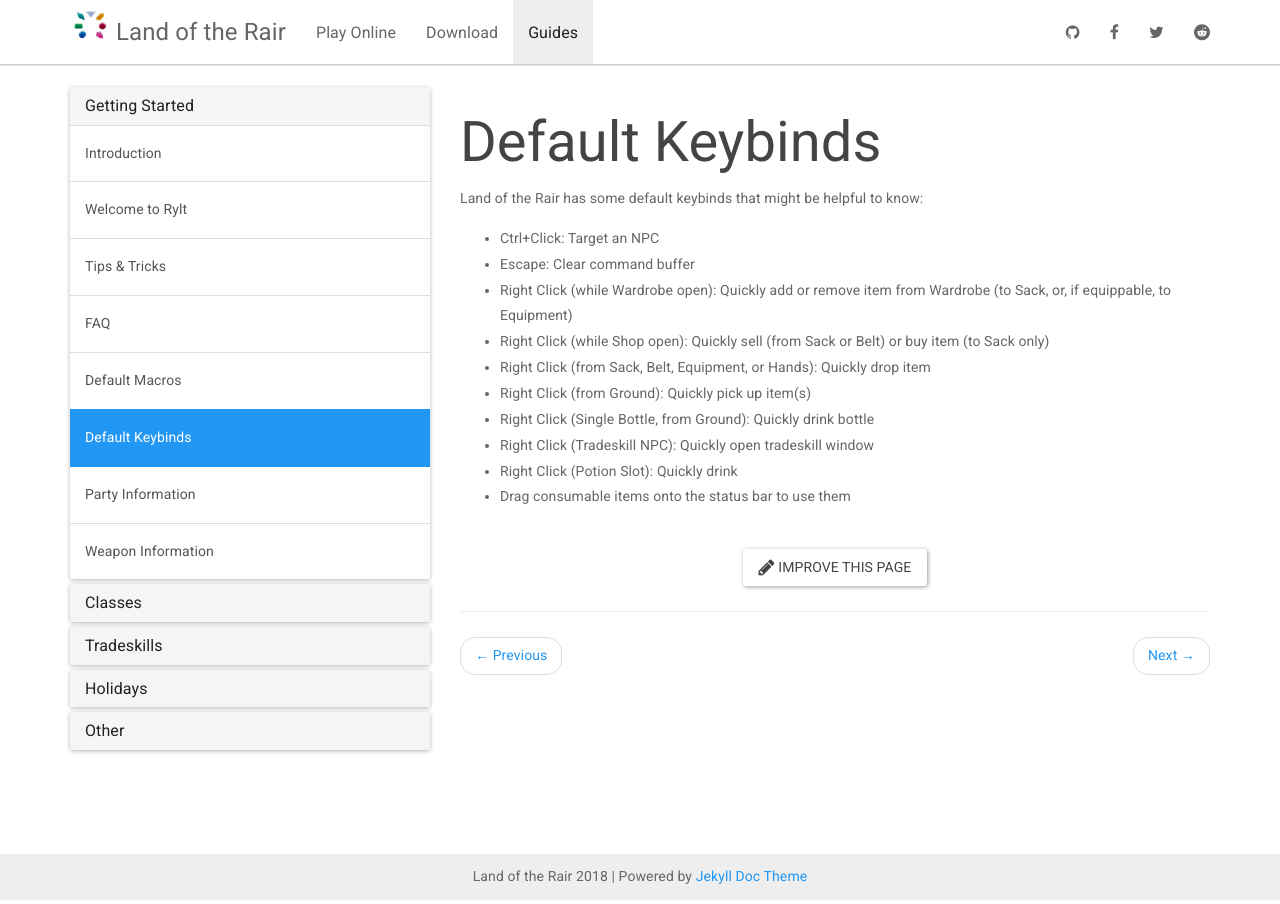
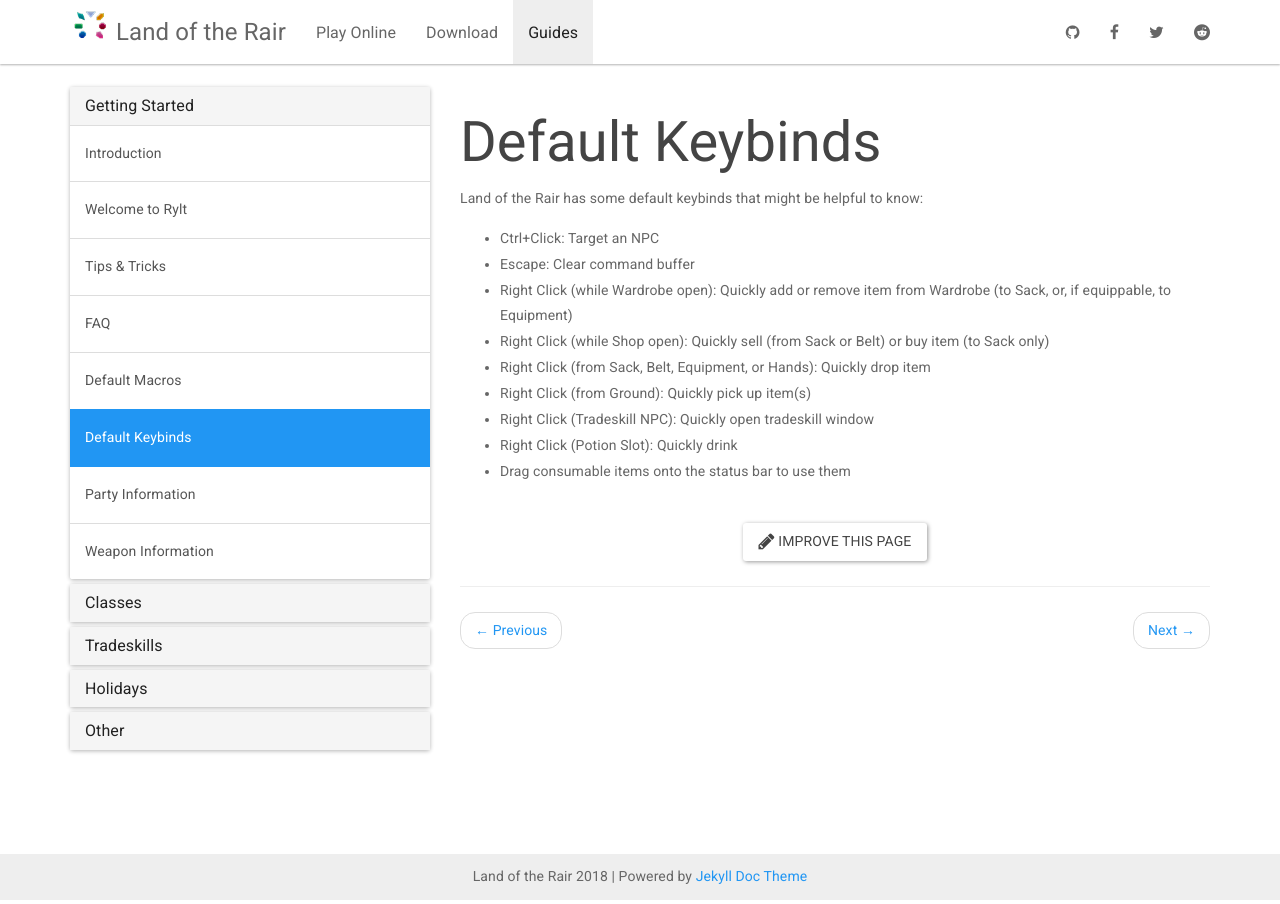
Before and after one commit to LandOfTheRair/landoftherair.github.io, a Jekyll site: the page built from _docs/getting-started/default-keybinds.md, in a window 1280 px wide. Built offline with Jekyll 4.4.1, drawn with Linux system fonts in a browser that asks for light colours; nearby versions of some CDN libraries.

Commit message:
Update default-keybinds.md

```diff
--- a/_docs/getting-started/default-keybinds.md
+++ b/_docs/getting-started/default-keybinds.md
@@ -11,7 +11,6 @@ Land of the Rair has some default keybinds that might be helpful to know:
 * Right Click (while Shop open): Quickly sell (from Sack or Belt) or buy item (to Sack only)
 * Right Click (from Sack, Belt, Equipment, or Hands): Quickly drop item
 * Right Click (from Ground): Quickly pick up item(s)
-* Right Click (Single Bottle, from Ground): Quickly drink bottle
 * Right Click (Tradeskill NPC): Quickly open tradeskill window
 * Right Click (Potion Slot): Quickly drink
 * Drag consumable items onto the status bar to use them
```
